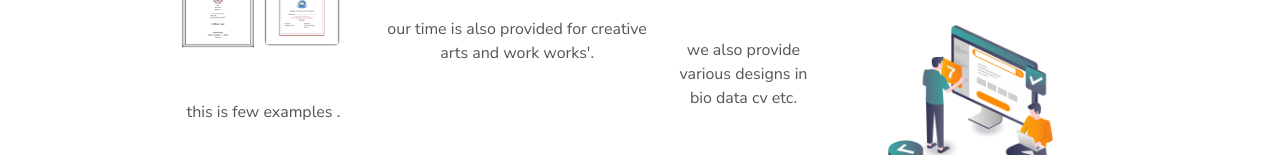
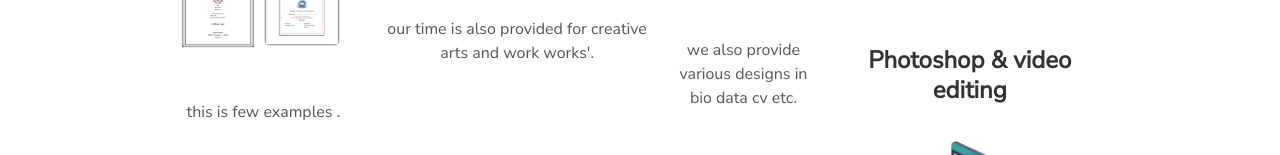
Before and after one commit to allu725/Krypton-, a plain HTML site: page index.html in a window 1280 px wide. Shown: the part 1983-2138 px from the top of the page. Drawn offline with nearby package versions, Linux system fonts and the light colour scheme.

Commit message:
Update index.html

```diff
--- a/index.html
+++ b/index.html
@@ -166,6 +166,7 @@
           </img>
         </picture>
           <p>our one of favourite work is editing your photos 😉.</p>
+          <h3>Photoshop & video editing </h3>
           <picture>
           <picture>
           <source
```
